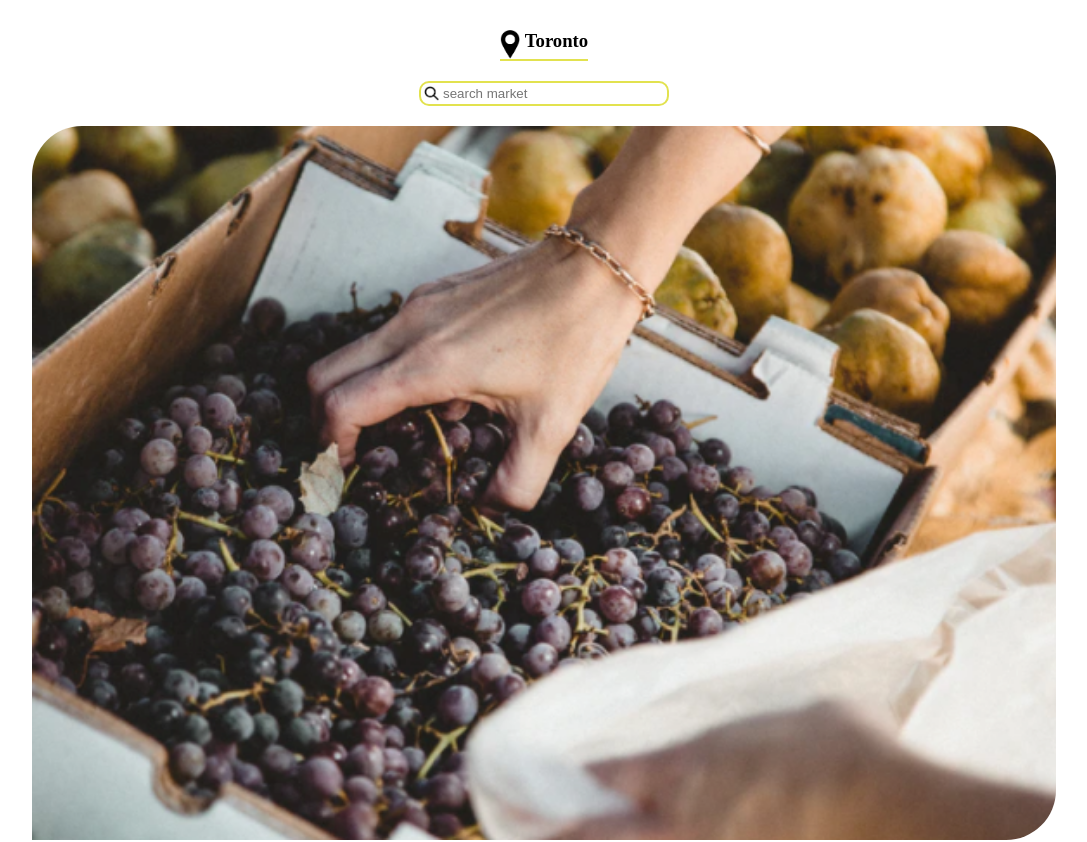
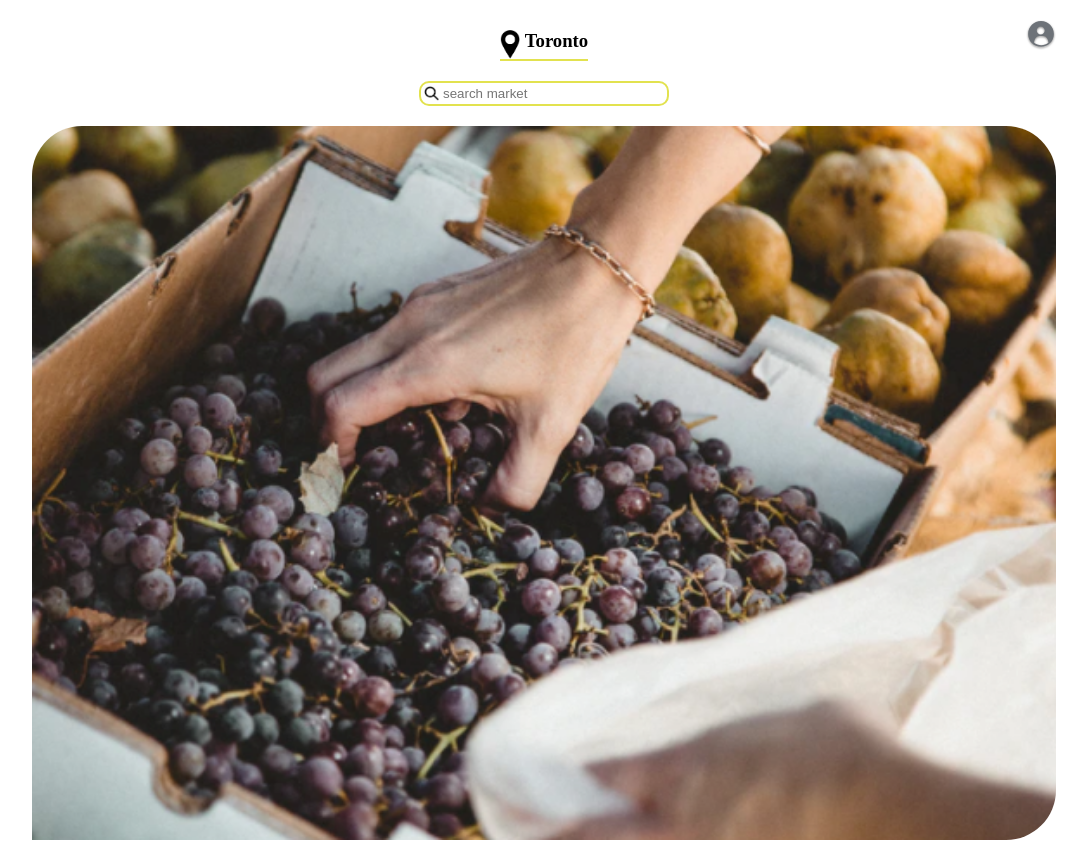
Before and after one commit to Surefirer/brainstation-hackathon, a React (Create React App) app: page / in a window 1280 px wide. Shown: the top 842 px of the page, without its empty margins (96-1183 px from the left). Built offline with nearby package versions, Linux system fonts and the light colour scheme.

Commit message:
add user icon into the header

```diff
--- a/src/components/pages/Home.js
+++ b/src/components/pages/Home.js
@@ -7,12 +7,16 @@ import magnify from "../../assets/image/magnify.png";
 import image1 from "../../assets/image/1.jpg";
 import image2 from "../../assets/image/2.jpg";
 import image4 from "../../assets/image/4.jpg";
+import userIcon from "../../assets/image/Shape.svg";
 
 class Home extends React.Component {
   render() {
     return (
       <>
         <div className="header">
+          <div className="userIcon">
+            <img src={userIcon} alt="userIcon" />
+          </div>
           <div className="header_title">
             <img className="header_locationImg" src={locationImg} alt="" />
             <h3>Toronto</h3>
--- a/src/styles/main.css
+++ b/src/styles/main.css
@@ -9,6 +9,17 @@
   -webkit-box-align: center;
       -ms-flex-align: center;
           align-items: center;
+  padding-top: 10px;
+}
+
+.userIcon {
+  width: 80%;
+  text-align: right;
+  position: absolute;
+}
+
+.userIcon img {
+  width: 30px;
   padding-top: 10px;
 }
 
--- a/src/styles/partials/_home.scss
+++ b/src/styles/partials/_home.scss
@@ -3,6 +3,16 @@
     flex-direction: column;
     align-items: center;
     padding-top: 10px;
+}
+
+.userIcon {
+    width: 80%;
+    text-align: right;
+    position: absolute;
+    img {
+        width: 30px;
+        padding-top: 10px;
+    }
 }
 
 .header_title {
```
Also changed, not shown: 1 other file (tests, documents, lock files or other folders).
